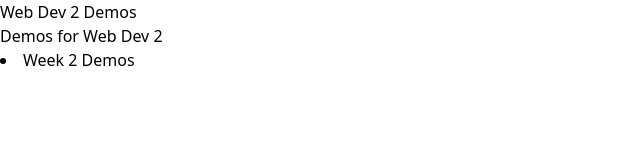
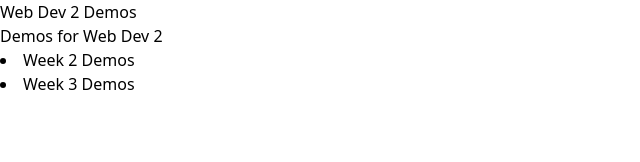
Before and after one commit to Gagandeep9354/webdev2-assignments, a Next.js app: page / in a window 1280 px wide. Shown: the top 162 px of the page, without its empty margins (0-640 px from the left). Built offline with nearby package versions, Linux system fonts and the light colour scheme.

Commit message:
Getting ready for next week

```diff
--- a/app/page.js
+++ b/app/page.js
@@ -8,6 +8,9 @@ export default function Page() {
       <li>
         <Link href="/week-2">Week 2 Demos</Link>
       </li>
+      <li>
+        <Link href="/week-3">Week 3 Demos</Link>
+      </li>
     </div>
   );
 }
```
